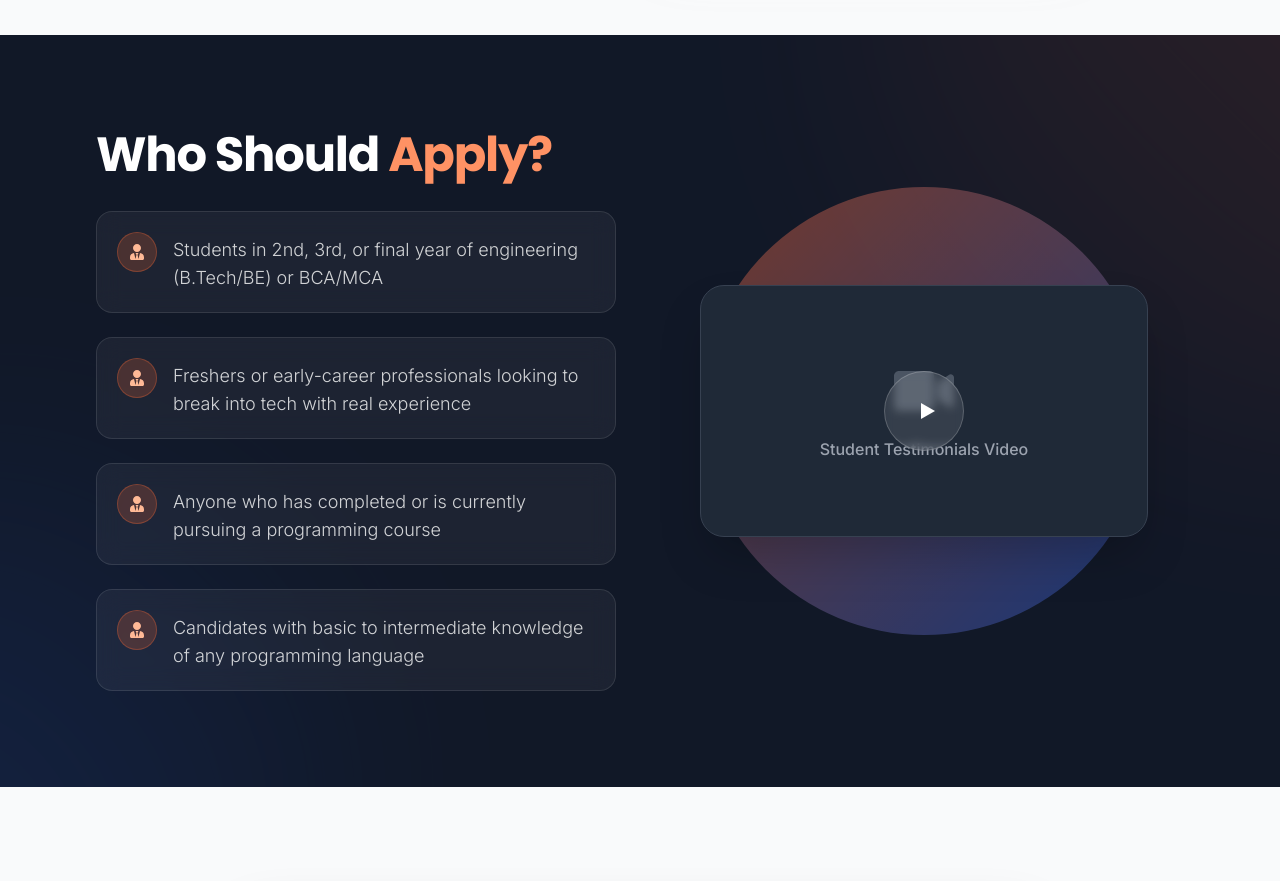
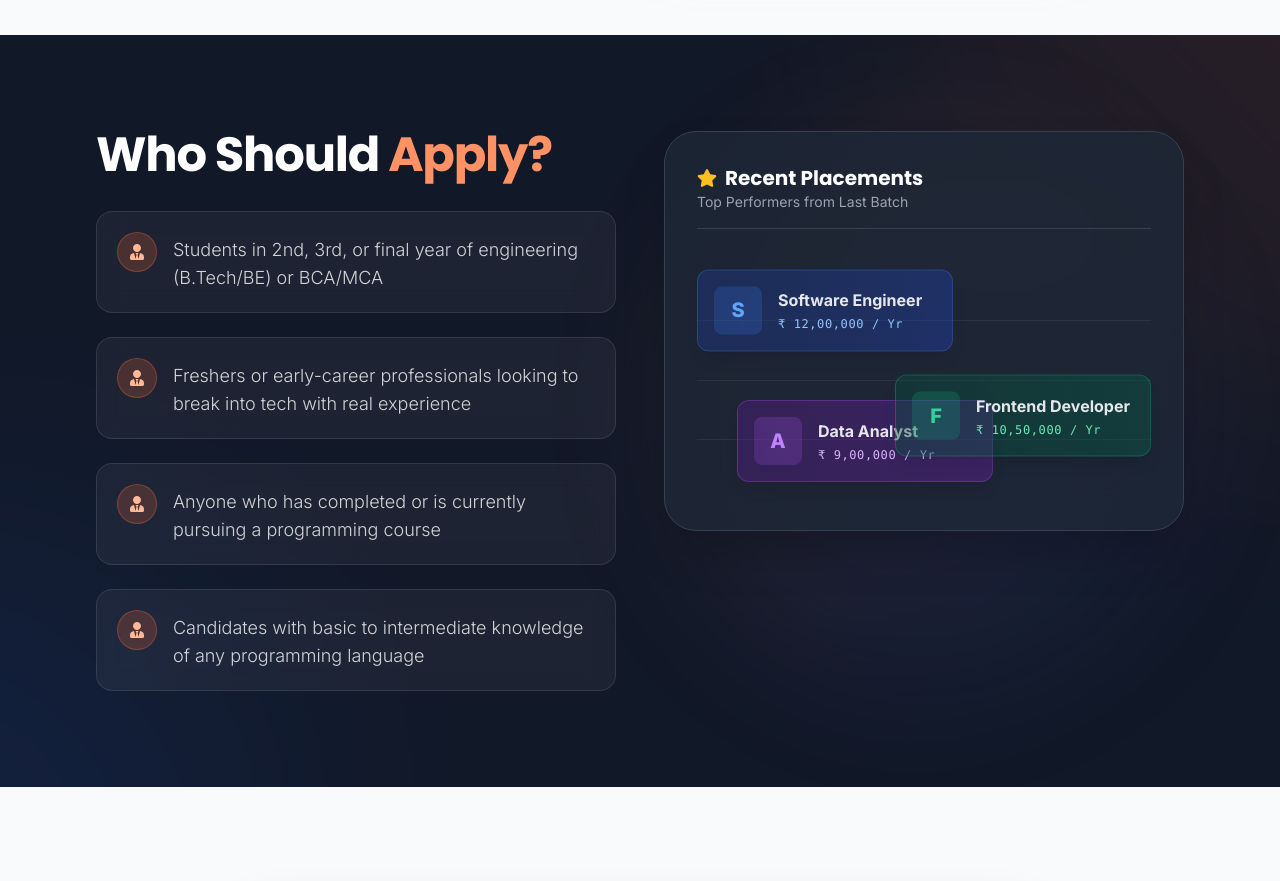
Before and after one commit to DEEPANSHU000/Unchaai_WEB, a React (Vite) app: page /placements/internships in a window 1280 px wide. Shown: the part 3580-4461 px from the top of the page. Built offline with nearby package versions, Linux system fonts and the light colour scheme; grey boxes are pictures that could not be loaded.

Commit message:
Replace video in PlacementsInternships with custom animated Recent Placements dashboard mockup

```diff
--- a/src/pages/PlacementInternship.jsx
+++ b/src/pages/PlacementInternship.jsx
@@ -279,17 +279,47 @@ const PlacementInternship = () => {
             </div>
           </motion.div>
 
-          <motion.div initial={{ opacity: 0, x: 50 }} whileInView={{ opacity: 1, x: 0 }} viewport={{ once: true }} className="relative">
-            <div className="aspect-square w-full max-w-md mx-auto relative flex items-center justify-center">
-              <div className="absolute inset-0 bg-gradient-to-br from-primary-500 to-blue-600 rounded-full opacity-10 animate-pulse"></div>
-              <div className="relative w-full aspect-video bg-gray-800 rounded-3xl border border-gray-700 shadow-2xl overflow-hidden flex flex-col items-center justify-center">
-                <FaVideo className="text-6xl text-gray-600 mb-4" />
-                <p className="text-gray-400 font-medium">Student Testimonials Video</p>
-                <button className="absolute inset-0 w-full h-full flex items-center justify-center group pointer-events-none">
-                  <div className="w-20 h-20 bg-white/10 backdrop-blur-sm rounded-full flex items-center justify-center border border-white/20 group-hover:scale-110 transition-transform pointer-events-auto cursor-pointer">
-                    <div className="w-0 h-0 border-t-8 border-b-8 border-l-[14px] border-t-transparent border-b-transparent border-l-white ml-2"></div>
+          <motion.div initial={{ opacity: 0, x: 50 }} whileInView={{ opacity: 1, x: 0 }} viewport={{ once: true }} className="relative h-full">
+            <div className="absolute inset-0 bg-gradient-to-br from-primary-500/20 to-blue-600/20 rounded-full blur-3xl opacity-50 animate-pulse"></div>
+
+            <div className="relative w-full h-[400px] bg-gray-800/80 backdrop-blur-xl rounded-[2rem] border border-gray-700 shadow-2xl overflow-hidden flex flex-col p-8 my-auto">
+              <div className="flex items-center justify-between mb-8 pb-4 border-b border-gray-700">
+                <div>
+                  <h3 className="text-xl font-bold text-white flex items-center gap-2"><FaStar className="text-amber-400" /> Recent Placements</h3>
+                  <p className="text-gray-400 text-sm">Top Performers from Last Batch</p>
+                </div>
+              </div>
+
+              <div className="relative flex-1">
+                {/* Background faint lines */}
+                <div className="absolute inset-x-0 top-1/4 h-px bg-gray-700/50"></div>
+                <div className="absolute inset-x-0 top-2/4 h-px bg-gray-700/50"></div>
+                <div className="absolute inset-x-0 top-3/4 h-px bg-gray-700/50"></div>
+
+                {/* Floating Offer Cards */}
+                <motion.div animate={{ y: [0, -10, 0] }} transition={{ duration: 4, repeat: Infinity, ease: "easeInOut" }} className="absolute top-4 left-0 w-64 bg-gradient-to-r from-blue-900/40 to-blue-800/40 border border-blue-500/30 rounded-xl p-4 shadow-lg flex items-center gap-4">
+                  <div className="w-12 h-12 bg-blue-500/20 rounded-lg flex items-center justify-center text-blue-400 font-black text-xl">S</div>
+                  <div>
+                    <p className="font-bold text-gray-200">Software Engineer</p>
+                    <p className="text-xs text-blue-300 font-mono tracking-wider mt-1">₹ 12,00,000 / Yr</p>
                   </div>
-                </button>
+                </motion.div>
+
+                <motion.div animate={{ y: [0, 10, 0] }} transition={{ duration: 5, repeat: Infinity, ease: "easeInOut", delay: 1 }} className="absolute top-28 right-0 w-64 bg-gradient-to-r from-emerald-900/40 to-emerald-800/40 border border-emerald-500/30 rounded-xl p-4 shadow-lg flex items-center gap-4 z-10">
+                  <div className="w-12 h-12 bg-emerald-500/20 rounded-lg flex items-center justify-center text-emerald-400 font-black text-xl">F</div>
+                  <div>
+                    <p className="font-bold text-gray-200">Frontend Developer</p>
+                    <p className="text-xs text-emerald-300 font-mono tracking-wider mt-1">₹ 10,50,000 / Yr</p>
+                  </div>
+                </motion.div>
+
+                <motion.div animate={{ y: [0, -8, 0] }} transition={{ duration: 4.5, repeat: Infinity, ease: "easeInOut", delay: 2 }} className="absolute bottom-4 left-10 w-64 bg-gradient-to-r from-purple-900/40 to-purple-800/40 border border-purple-500/30 rounded-xl p-4 shadow-lg flex items-center gap-4">
+                  <div className="w-12 h-12 bg-purple-500/20 rounded-lg flex items-center justify-center text-purple-400 font-black text-xl">A</div>
+                  <div>
+                    <p className="font-bold text-gray-200">Data Analyst</p>
+                    <p className="text-xs text-purple-300 font-mono tracking-wider mt-1">₹ 9,00,000 / Yr</p>
+                  </div>
+                </motion.div>
               </div>
             </div>
           </motion.div>
```
